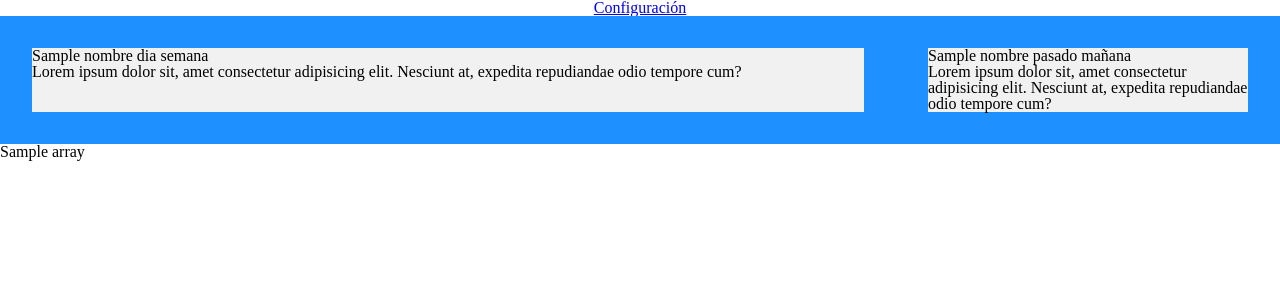
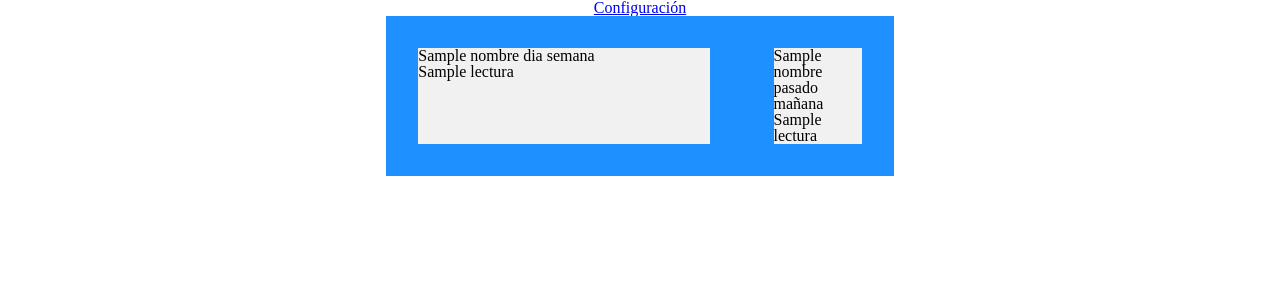
Before and after one commit to Fila3Basura/agendabasura, a Flask app: template src/templates/index.html in a window 1280 px wide. Shown: the top 300 px of the page. Run offline with Flask 2, Linux system fonts and the light colour scheme; the template is opened without the code that fills it: most values are stand-ins (such as "Sample title", 1, 10 or a date in 2020).

Commit message:
leo por dia y lo pinto en el index

```diff
--- a/src/basuras/Conexion.py
+++ b/src/basuras/Conexion.py
@@ -100,11 +100,11 @@
 
         for i in list(buscarDocumento):
             #* Se agrega a la lista, porque no funciono colocar list(buscarDocumento) directamente en el condicional.
-            listaContenedor.append(i)
+            listaContenedor.append(i['basura'])
 
         for i in list(buscarDocumentoDiaSiguiente):
             #* Se agrega a la lista, los documentos del día siguiente al anterior
-            listaContenedor.append(i)
+            listaContenedor.append(i['basura'])
 
 
         if listaContenedor != []:
--- a/src/main.py
+++ b/src/main.py
@@ -34,18 +34,17 @@
         domingo = []
         array = sacarArraySemana(lunes, martes, miercoles, jueves, viernes, sabado, domingo)
 
-        nombreDiaSemana = sacarDiaSemanaNombre()
-        nombrePasadoMañana = sacarPasadoMañanaDiaSemanaNombre()
         con = Conexion()
         con.guardar(array)
 
-        return render_template('index.html', array = array, nombreDiaSemana = nombreDiaSemana, nombrePasadoMañana = nombrePasadoMañana)
+    nombreDiaSemana = sacarDiaSemanaNombre()
+    nombrePasadoMañana = sacarPasadoMañanaDiaSemanaNombre()
+    con = Conexion()
+    lectura = con.leer_dias(0)
 
-    con = Conexion()
-    lectura = con.leer()
-    print(lectura)
     hoy = sacarDiaSemanaOrdinal()
-    return render_template('index.html', lectura = lectura)
+
+    return render_template('index.html', nombreDiaSemana = nombreDiaSemana, nombrePasadoMañana = nombrePasadoMañana, lectura = lectura)
 
 #ruta para abrir el archivo configuracion
 @app.route('/configuracion', methods = ['GET', 'POST'])
--- a/src/templates/index.html
+++ b/src/templates/index.html
@@ -12,17 +12,23 @@
 
 <div class="cajamayor">
     <h2>{{nombreDiaSemana}}</h2>
-    <p>Lorem ipsum dolor sit, amet consectetur adipisicing elit. Nesciunt at, expedita repudiandae odio tempore cum?</p>
+    <p>{% for i in lectura[0]%}
+
+        {{i}}
+        {% endfor %}
+
+    </p>
 </div>
 
 <div class="cajamenor">
     <h2>{{nombrePasadoMañana}}</h2>
-    <p>Lorem ipsum dolor sit, amet consectetur adipisicing elit. Nesciunt at, expedita repudiandae odio tempore cum?</p>
+    <p>{% for i in lectura[1]%}
+
+        {{i}}
+        <br>
+        {% endfor %}</p>
 </div>
 </div>
-
-{{array}}
-
 
 {% endblock %}
 
```
